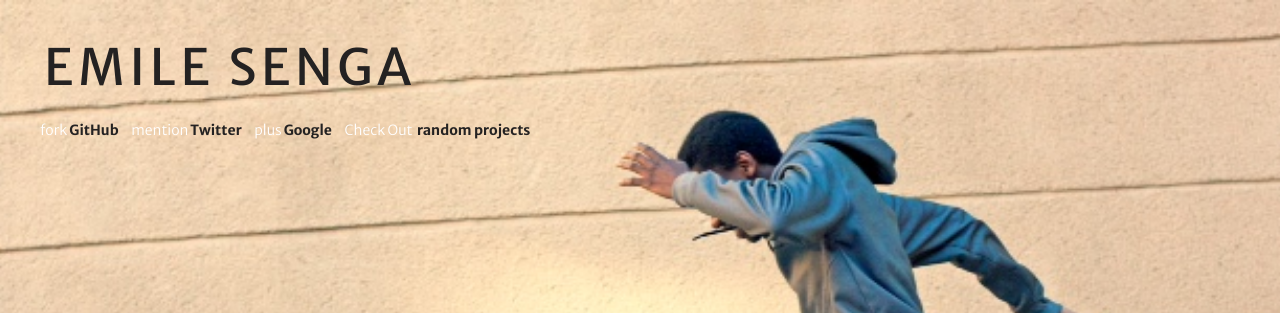
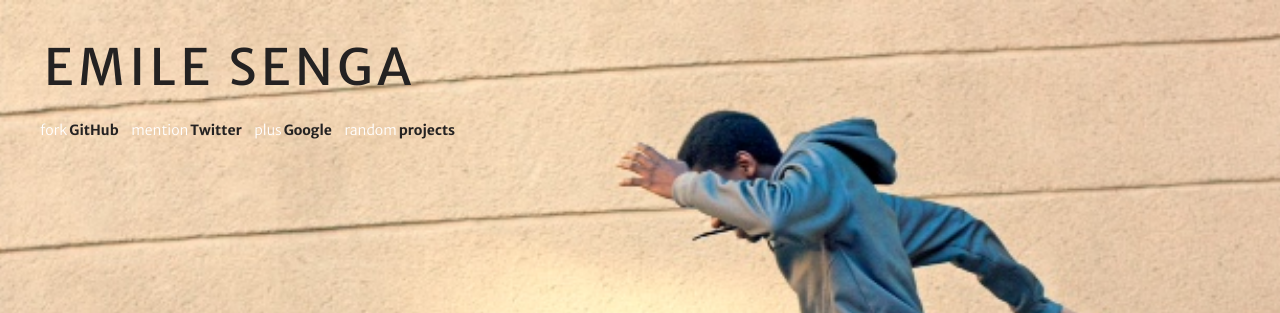
Before and after one commit to eksenga/emil-io.github.io, a Jekyll site: the page index.html, which Jekyll copies as it is, in a window 1280 px wide. Shown: the top 313 px of the page. Built offline with Jekyll 4.4.1, drawn with Linux system fonts in a browser that asks for light colours; nearby versions of some CDN libraries; Markdown is read by kramdown in place of the engine named in the settings.

Commit message:
fix text

```diff
--- a/index.html
+++ b/index.html
@@ -29,7 +29,7 @@
         <li><a href="https://github.com/emil-io"><span>fork</span>GitHub</a></li>
         <li><a href="https://twitter.com/emillion_s"><span>mention</span>Twitter</a></li>
         <li><a href="https://plus.google.com/+EmileSenga"><span>plus</span>Google</a></li>
-        <li><a href="/randoms"><span>Check Out</span> random projects</a></li>
+        <li><a href="/randoms"><span>random</span>projects</a></li>
       </ul>
     </header>
     <script>
```
